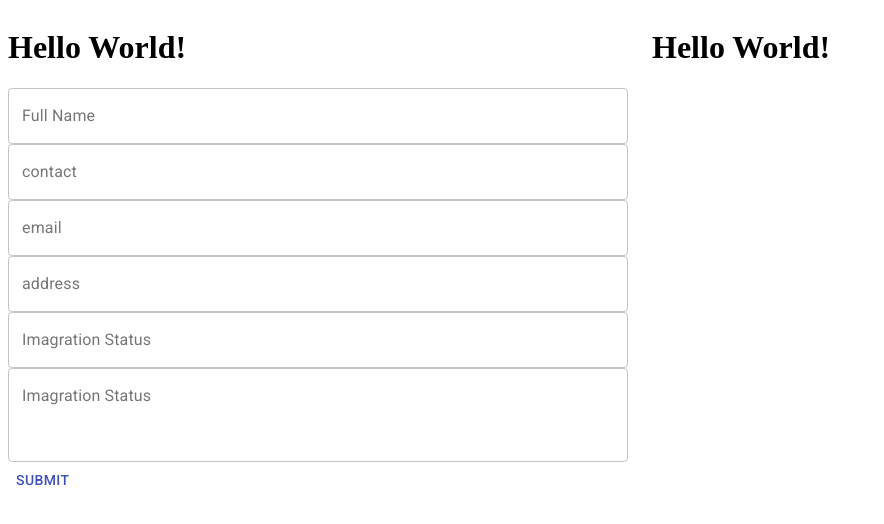
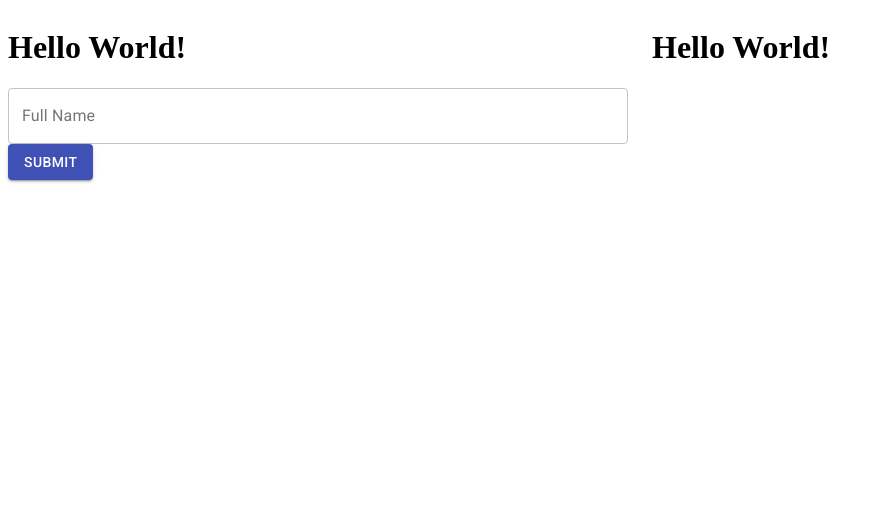
Before and after one commit to DomingosManuelFranco/cv-builder, a React (Create React App) app: page / in a window 1280 px wide. Shown: the top 524 px of the page, without its empty margins (0-884 px from the left). Built offline with nearby package versions, Linux system fonts and the light colour scheme.

Commit message:
small on data form

```diff
--- a/src/components/personal/Personal.js
+++ b/src/components/personal/Personal.js
@@ -37,7 +37,7 @@ class Personal extends Component {
 
 
     render() {
-        const { fullName, contact } = this.state;
+        const { fullName } = this.state;
 
         return (
             <>
@@ -49,39 +49,8 @@ class Personal extends Component {
                     variant="outlined"
                     fullWidth
                 />
-                  <TextField
-                    label="contact"
-                    defaultValue={contact}
-                    variant="outlined"
-                    fullWidth
-                />
-                <TextField
-                    label="email"
-                    defaultValue={this.state.email}
-                    variant="outlined"
-                    fullWidth
-                />
-                <TextField
-                    label="address"
-                    defaultValue={this.state.address}
-                    variant="outlined"
-                    fullWidth
-                />
-                <TextField
-                    label="Imagration Status"
-                    defaultValue={this.state.imgrationStatus}
-                    variant="outlined"
-                    fullWidth
-                />
-                <TextField
-                    label="Imagration Status"
-                    defaultValue={this.state.imgrationStatus}
-                    variant="outlined"
-                    fullWidth
-                    multiline
-                    rows={3}
-                />
-               <Button color="primary">Submit</Button>
+
+               <Button type="submit" variant="contained" color="primary">Submit</Button>
               </form>
             </>
         )
```
